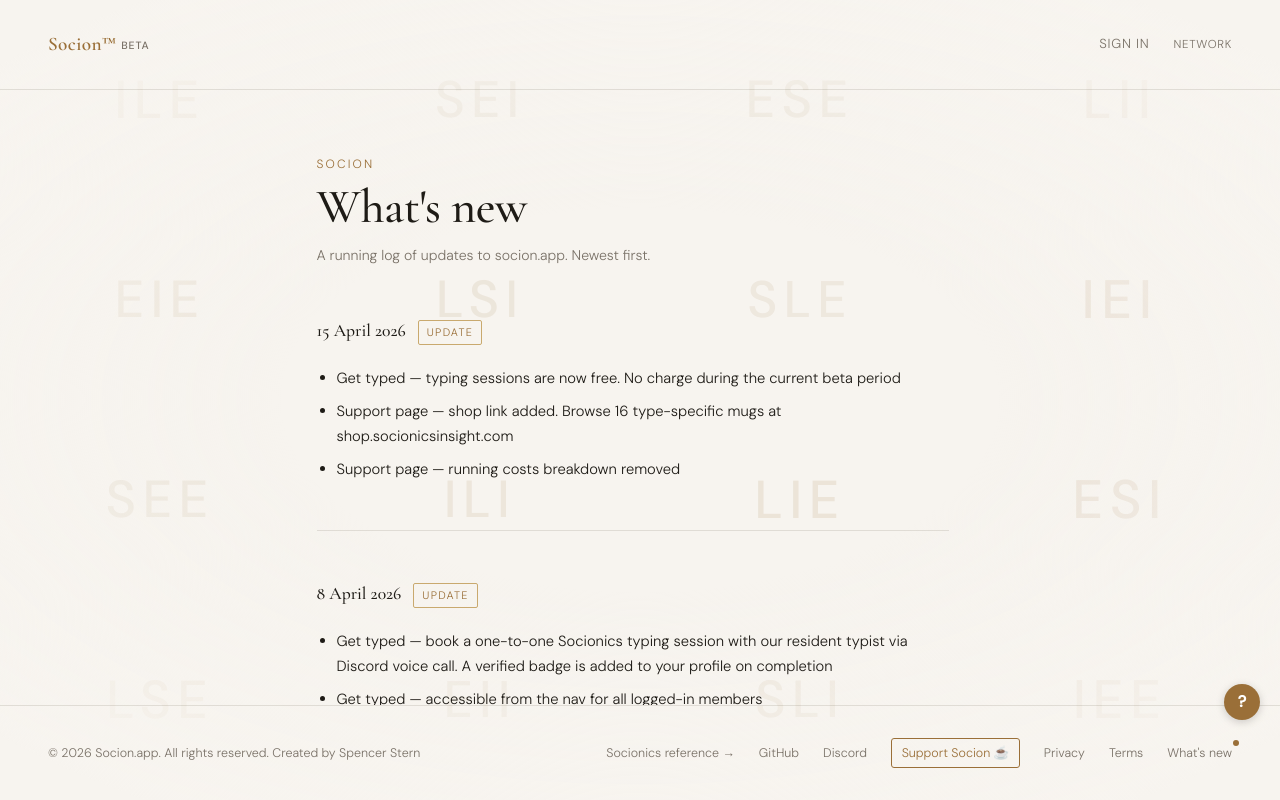
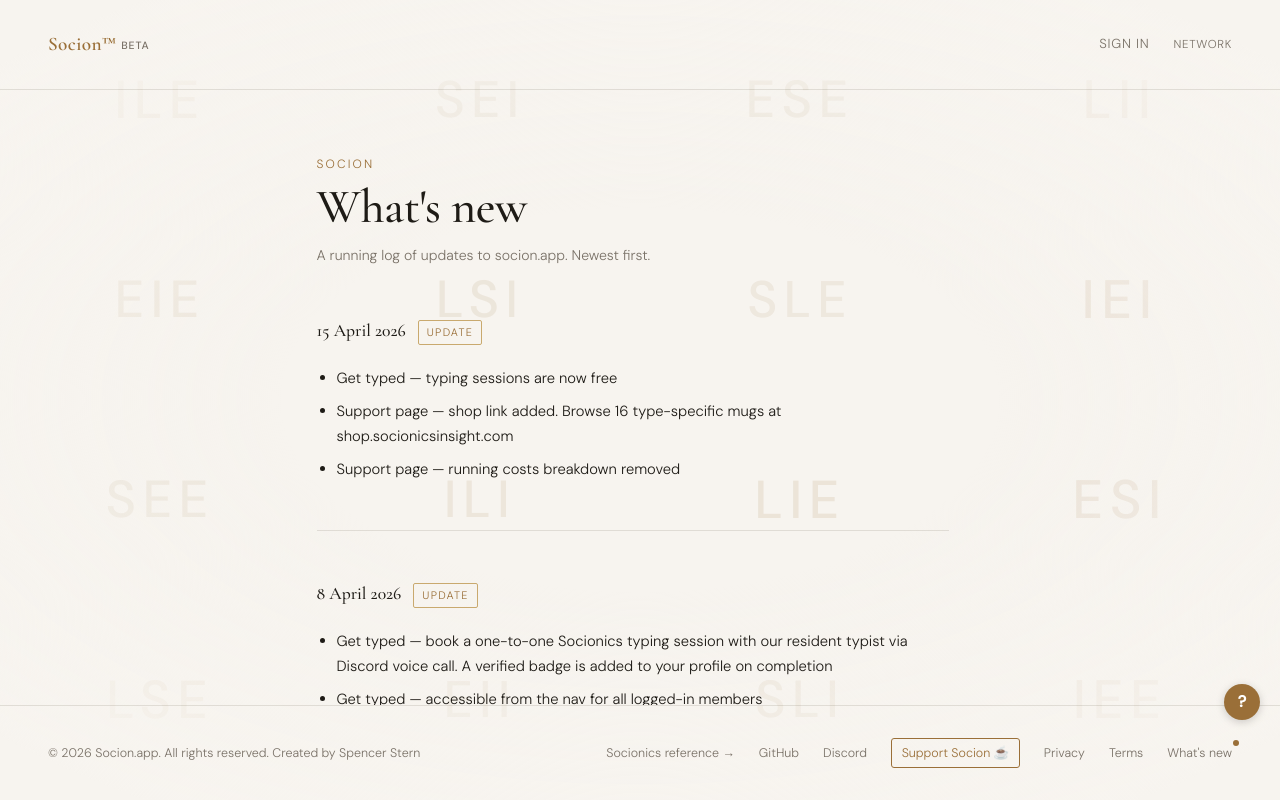
Before and after one commit to sstern42/socionics-match, a React (Vite) app: page /changelog in a window 1280 px wide. Built offline with nearby package versions, Linux system fonts and the light colour scheme; no server answers.

Commit message:
Add files via upload

```diff
--- a/src/pages/Changelog.jsx
+++ b/src/pages/Changelog.jsx
@@ -5,7 +5,7 @@ export const ENTRIES = [
     date: '15 April 2026',
     label: 'Update',
     items: [
-      'Get typed — typing sessions are now free. No charge during the current beta period',
+      'Get typed — typing sessions are now free',
       'Support page — shop link added. Browse 16 type-specific mugs at shop.socionicsinsight.com',
       'Support page — running costs breakdown removed',
     ],
--- a/src/pages/Help.jsx
+++ b/src/pages/Help.jsx
@@ -34,7 +34,7 @@ const FAQS = [
       },
       {
         q: 'How much does it cost?',
-        a: 'Free — there\'s no charge for typing sessions during the current beta period.',
+        a: 'Free.',
       },
       {
         q: 'How long does a session take?',
```
